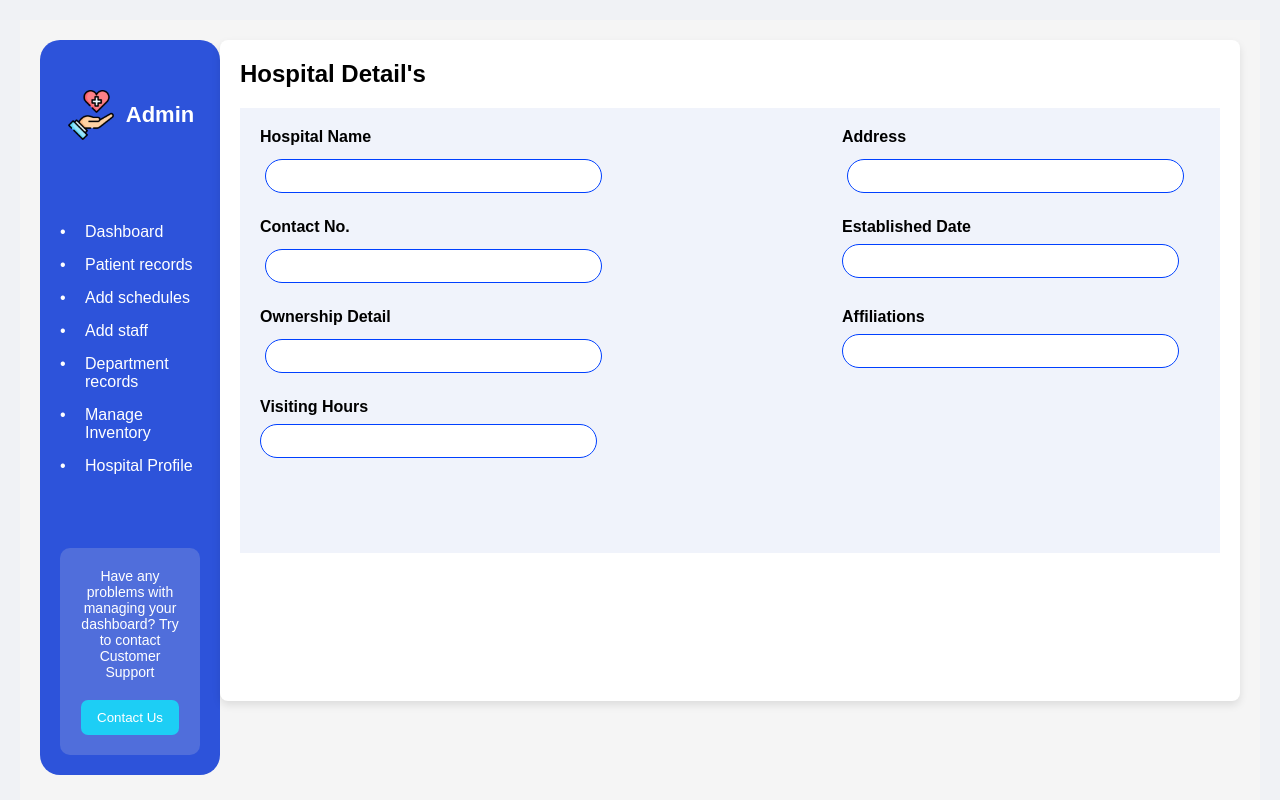
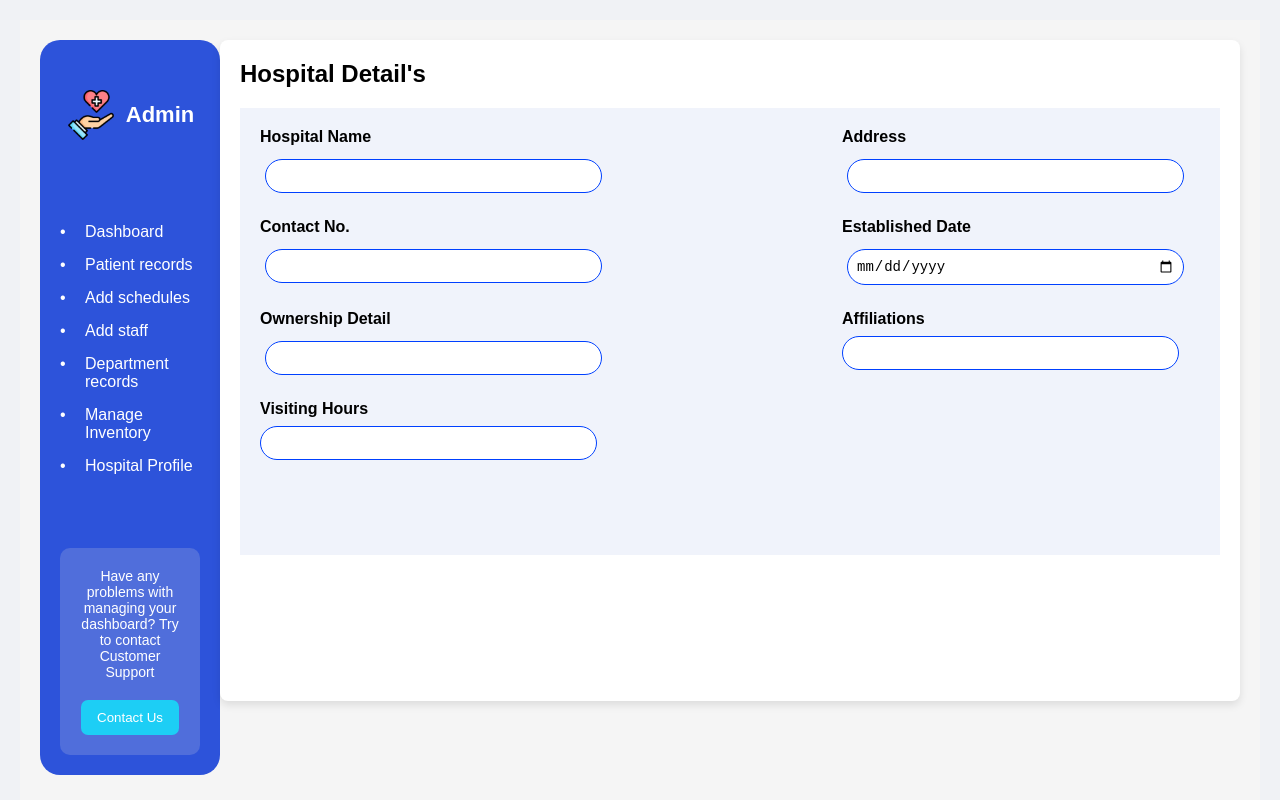
Before and after one commit to Hogwarts-Hackademy/Frontend-hospital, a React (Create React App) app: page /add-hospital in a window 1280 px wide. Built offline with nearby package versions, Linux system fonts and the light colour scheme.

Commit message:
hospitalprofile completed

```diff
--- a/src/pages/addHospitalProfile/addHospitalProfile.jsx
+++ b/src/pages/addHospitalProfile/addHospitalProfile.jsx
@@ -33,7 +33,7 @@ const AddHospitalProfile = () => {
                         </div>
                         <div className="input-group-date">
                             <label>Established Date</label>
-                            <input type="email"/>
+                            <input type="date"/>
                         </div>
                         <div className="input-group-owndetail">
                             <label>Ownership Detail</label>
```
